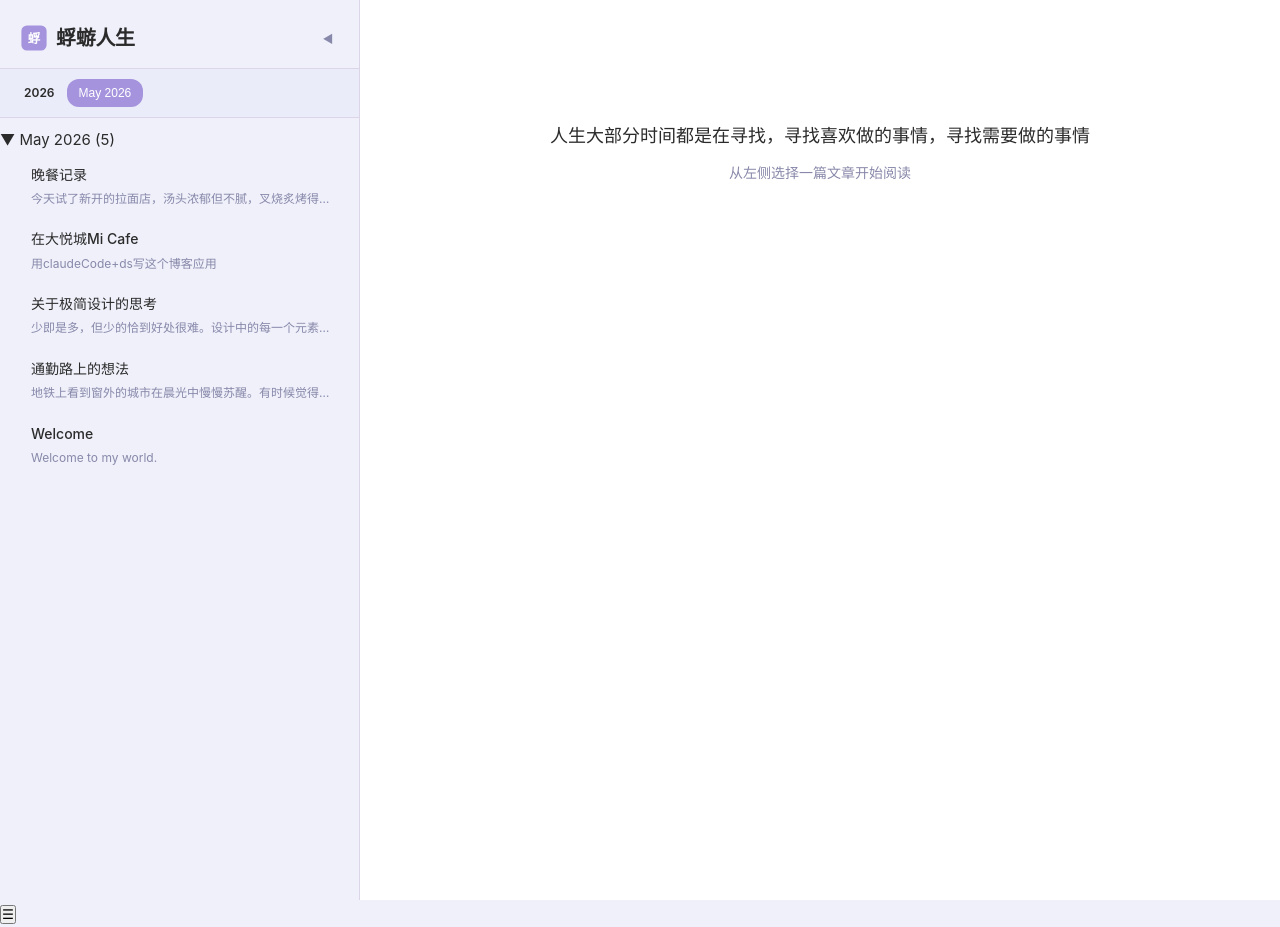
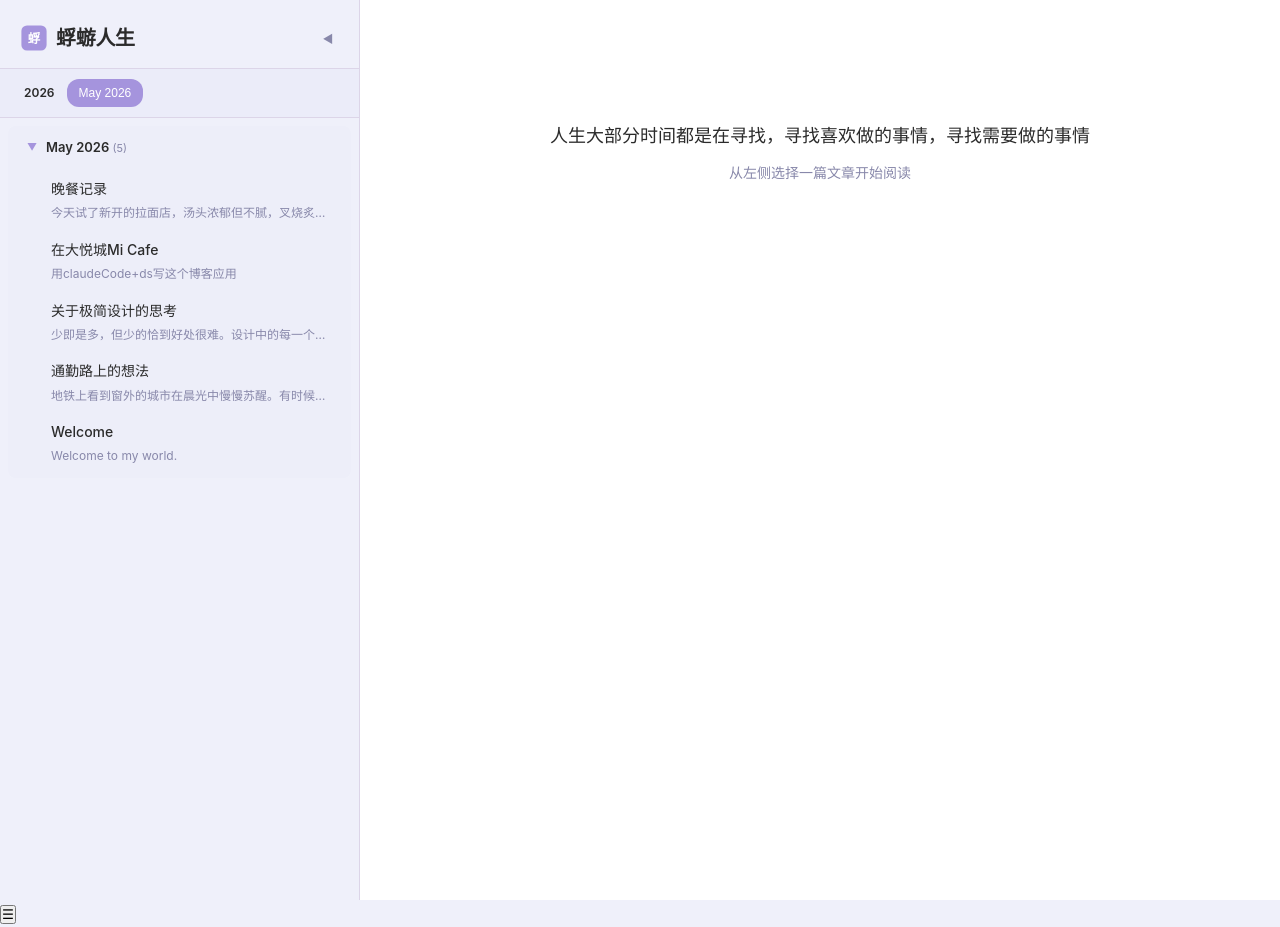
Before and after one commit to belber/belber.github.io, a Jekyll site: the page built from index.html, in a window 1280 px wide. Built offline with Jekyll 4.4.1, drawn with Linux system fonts in a browser that asks for light colours.

Commit message:
feat: add monthly grouping CSS with expand/collapse

```diff
--- a/assets/css/main.scss
+++ b/assets/css/main.scss
@@ -125,6 +125,7 @@ a {
 .sidebar-overlay.active {
   display: block;
 }
+
 .month-nav {
   display: flex;
   gap: 4px;
@@ -174,22 +175,59 @@ a {
   }
 }
 
-.date-group {
-  margin-bottom: 4px;
+// === 按月分组 ===
+.month-group {
+  margin: 0 8px;
+  border-radius: 8px;
+  overflow: hidden;
+
+  &.expanded {
+    background: darken($page-bg, 0.5%);
+  }
 }
 
-.date-header {
+.month-header {
+  display: flex;
+  align-items: center;
+  gap: 6px;
+  padding: 10px 16px;
+  cursor: pointer;
+  user-select: none;
+  border-radius: 8px;
+  transition: background 0.15s;
+
+  &:hover {
+    background: $light-bg;
+  }
+}
+
+.month-toggle-icon {
+  font-size: 10px;
+  color: $primary;
+  width: 16px;
+  text-align: center;
+  flex-shrink: 0;
+}
+
+.month-label {
+  font-size: 13px;
+  font-weight: 600;
+  color: $text;
+}
+
+.month-count {
   font-size: 11px;
-  font-weight: 600;
-  color: $primary;
-  text-transform: uppercase;
-  letter-spacing: 1px;
-  padding: 12px 20px 4px;
+  color: $text-muted;
+  font-weight: 400;
+}
+
+.month-posts {
+  padding-bottom: 4px;
 }
 
 .post-item {
   display: block;
-  padding: 8px 16px 8px 20px;
+  padding: 6px 16px 6px 32px;
   margin: 1px 8px;
   border-radius: 8px;
   cursor: pointer;
```
